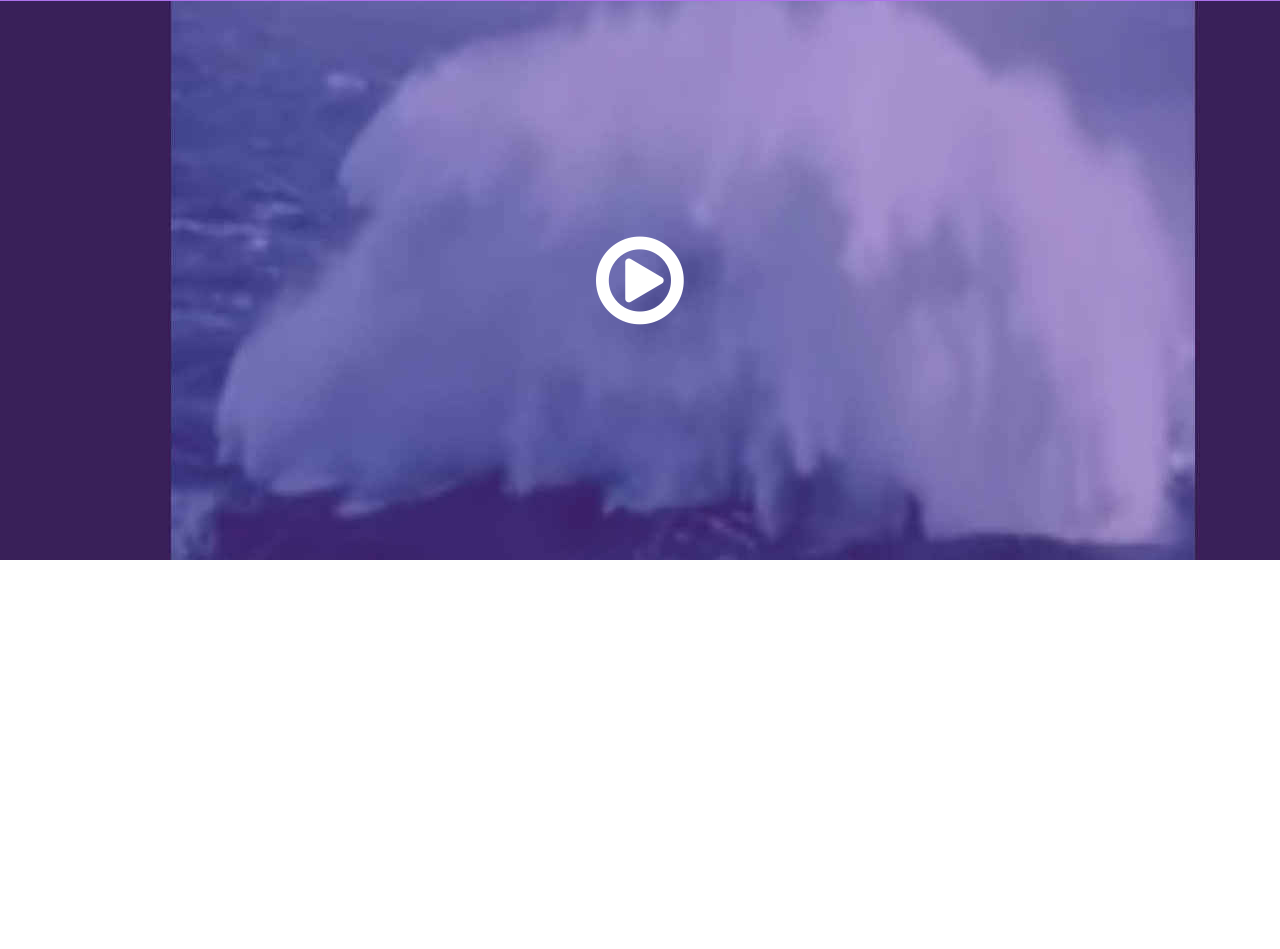
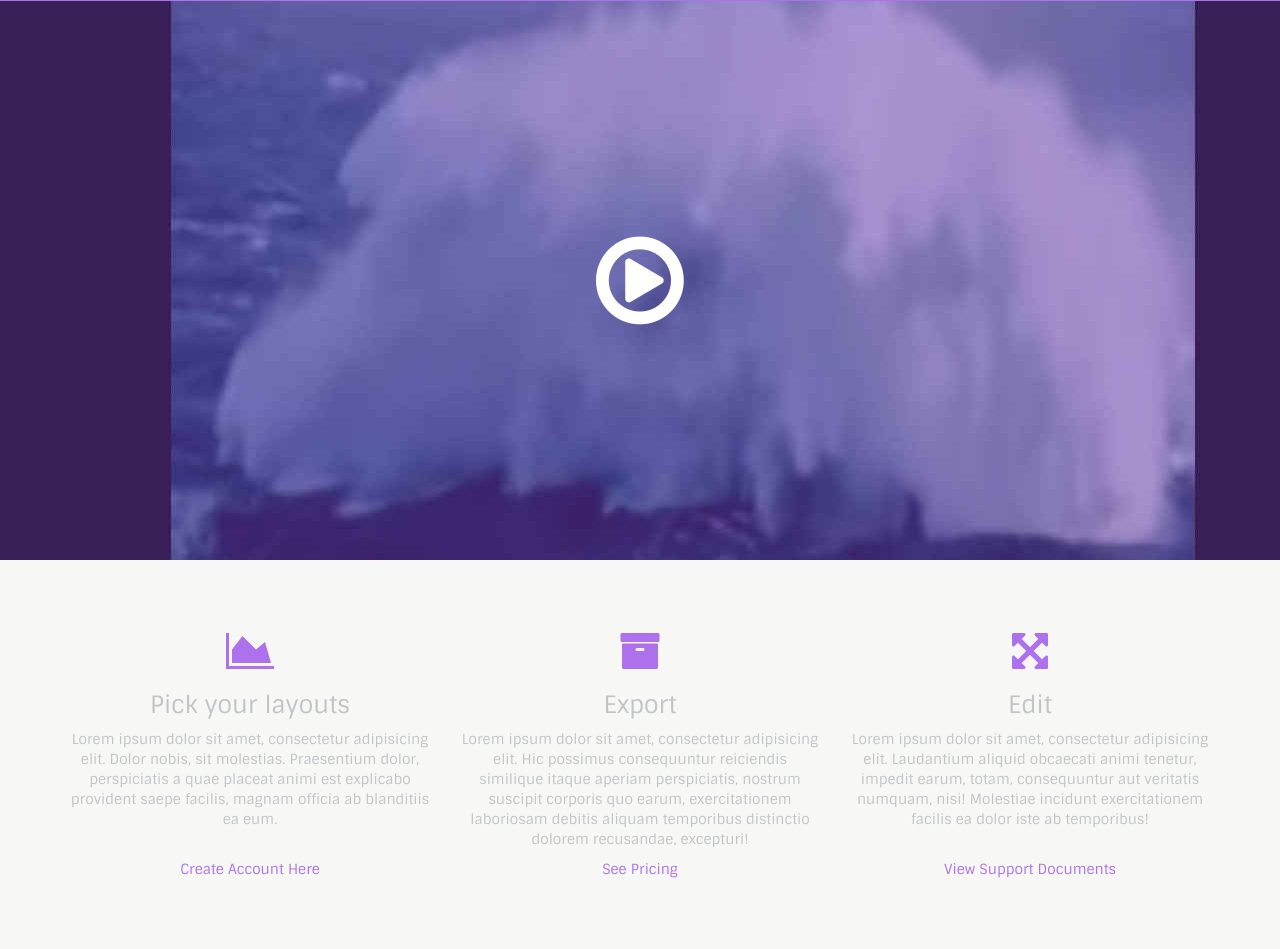
Before and after one commit to preetiksingh/builder.io, a plain HTML site: page index.html in a window 1280 px wide. Shown: the part 1927-2876 px from the top of the page. Before the commit the page ends 2487 px from the top, so only its background shows below. Drawn offline with nearby package versions, Linux system fonts and the light colour scheme.

Commit message:
Added customization slide

```diff
--- a/css/src/app.scss
+++ b/css/src/app.scss
@@ -4,4 +4,5 @@
 		"intro",
 		"features",
 		"takelook",
-		"video-demo";
+		"video-demo",
+		"customization";
--- /dev/null
+++ b/css/src/customization.scss
@@ -0,0 +1,16 @@
+
+#customization {
+	text-align: center;
+	padding:5em 0;
+	background-color: $light-bg-color;
+
+	i {
+		font-size:3em;
+		color: $primary-color;
+	}
+
+	a {
+		color : $primary-color;
+	}
+
+}
--- a/css/src/features.scss
+++ b/css/src/features.scss
@@ -1,6 +1,6 @@
 #features {
 	padding: 5em 0 14em;
-	background-color: #F7F7F5;
+	background-color: $light-bg-color;
 	background-image: url('../img/slanted-phone.jpg');
 	background-repeat:no-repeat;
 	background-position:bottom center;
--- a/css/src/theme.scss
+++ b/css/src/theme.scss
@@ -2,3 +2,4 @@ $primary-color:#ad71ed;
 $dark-font-color:#C0C4C7;
 $light-font-color:#FFF;
 $secondary-color:#1abc9c;
+$light-bg-color: #F7F7F5;
--- a/index.html
+++ b/index.html
@@ -72,7 +72,37 @@
 		<img src="img/video-screenshot.jpg">
 		<i class="fa fa-play-circle-o"></i>
 	</section>
-
+<section id="customization">
+      <div class="container">
+        <div class="row">
+          <div class="col-sm-4">
+            <i class="fa fa-area-chart"></i>
+            <h3>Pick your layouts</h3>
+            <p>Lorem ipsum dolor sit amet, consectetur adipisicing elit. Dolor nobis, sit molestias. Praesentium dolor, perspiciatis a quae placeat animi est explicabo provident saepe facilis, magnam officia ab blanditiis ea eum.</p>
+          </div>
+          <div class="col-sm-4">
+            <i class="fa fa-archive"></i>
+            <h3>Export</h3>
+            <p>Lorem ipsum dolor sit amet, consectetur adipisicing elit. Hic possimus consequuntur reiciendis similique itaque aperiam perspiciatis, nostrum suscipit corporis quo earum, exercitationem laboriosam debitis aliquam temporibus distinctio dolorem recusandae, excepturi!</p>
+          </div>
+          <div class="col-sm-4">
+            <i class="fa fa-arrows-alt"></i>
+            <h3>Edit</h3>
+            <p>Lorem ipsum dolor sit amet, consectetur adipisicing elit. Laudantium aliquid obcaecati animi tenetur, impedit earum, totam, consequuntur aut veritatis numquam, nisi! Molestiae incidunt exercitationem facilis ea dolor iste ab temporibus!</p>
+          </div>
+        </div>
+        <div class="row">
+          <div class="col-sm-4">
+            <a href="#">Create Account Here</a>
+          </div>
+          <div class="col-sm-4">
+            <a href="#">See Pricing</a>
+          </div>
+          <div class="col-sm-4">
+            <a href="#">View Support Documents</a>
+          </div>
+        </div>
+      </div>
 
 </body>
 </html>
```
Also changed, not shown: css/app.css, 1 other file.
